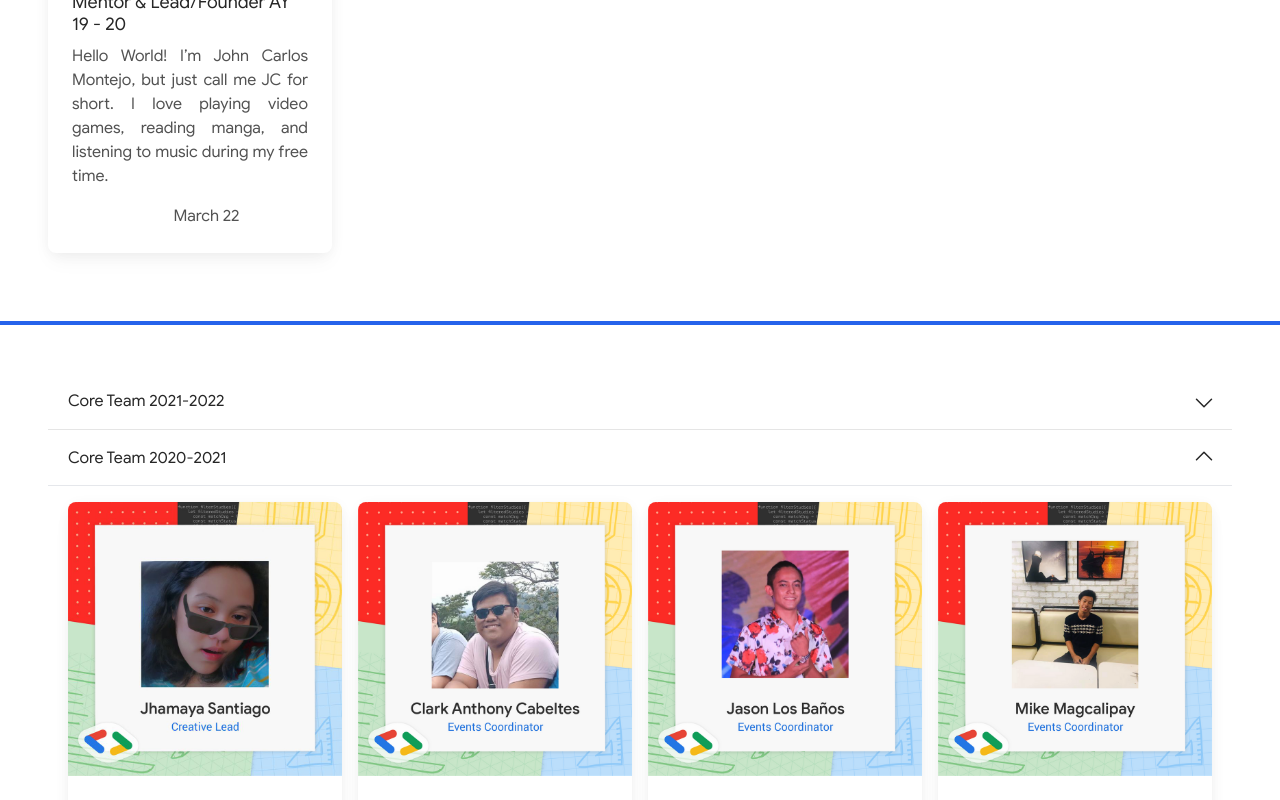
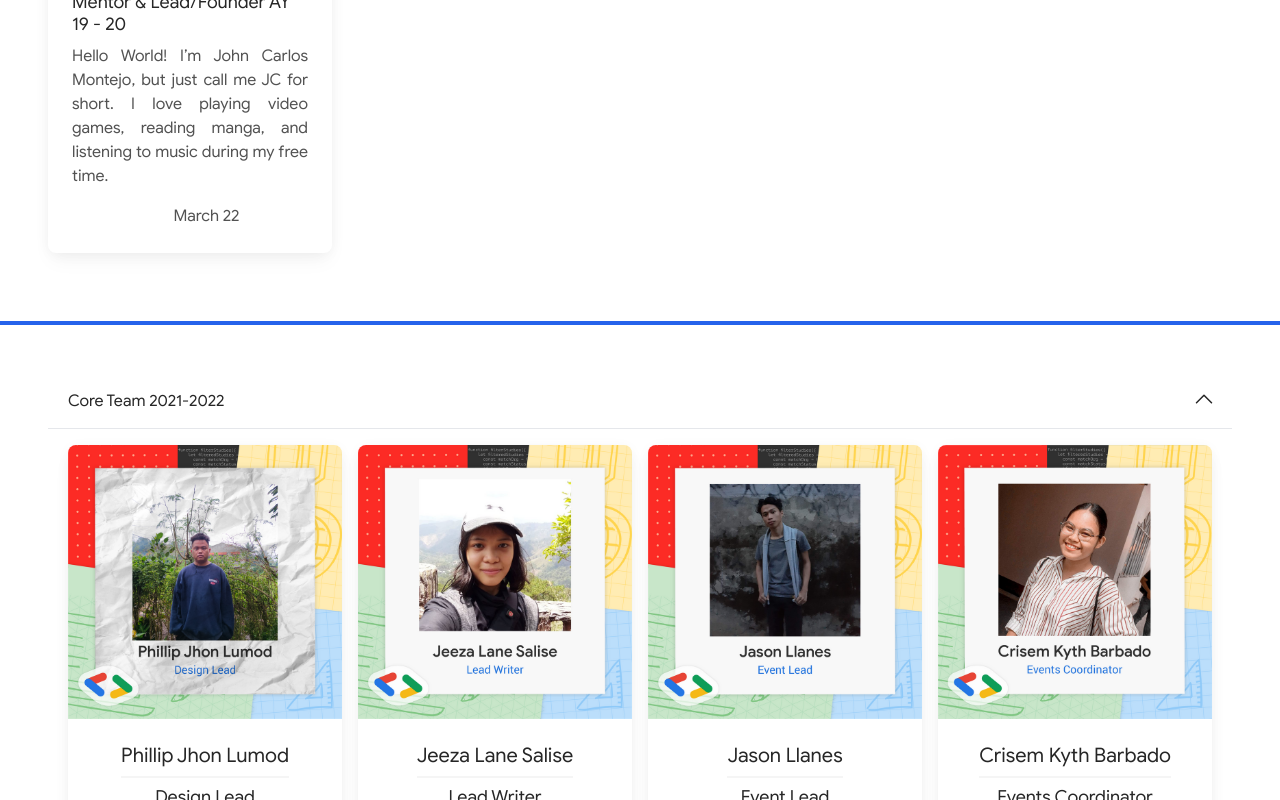
Before and after one commit to dscsticdo/dscsticdo, a React (Vite) app: page / in a window 1280 px wide. Both pictures are taken after a click on the button "Core Team 2021-2022". Shown: the part 3734-4534 px from the top of the page. Built offline with nearby package versions, Linux system fonts and the light colour scheme; some icons are missing; what tw-elements would draw is missing.

Commit message:
rename `CoreTeam` from "dropdown" to "accordion"
Also close the accordion-items whenever the page refreshed

```diff
--- a/src/components/Team/CoreTeamDropDown.jsx
+++ b/src/components/Team/CoreTeamAccordion.jsx
@@ -2,8 +2,7 @@
 import { Collapse, initTE } from "tw-elements";
 initTE({ Collapse });
 
-const CoreTeamDropDown = (props) => {
-	console.log(props);
+const CoreTeamAccordion = (props) => {
 	return (
 		<>
 			<div className="rounded-none border border-l-0 border-r-0 border-t-0 border-neutral-200 bg-white dark:border-neutral-600 dark:bg-neutral-800">
@@ -12,6 +11,7 @@ const CoreTeamDropDown = (props) => {
 						className="group relative flex w-full items-center rounded-none border-0 bg-white px-5 py-4 text-left text-base text-neutral-800 transition [overflow-anchor:none] hover:z-[2] focus:z-[3] focus:outline-none dark:bg-neutral-800 dark:text-white [&:not([data-te-collapse-collapsed])]:bg-white [&:not([data-te-collapse-collapsed])]:text-primary [&:not([data-te-collapse-collapsed])]:[box-shadow:inset_0_-1px_0_rgba(229,231,235)] dark:[&:not([data-te-collapse-collapsed])]:bg-neutral-800 dark:[&:not([data-te-collapse-collapsed])]:text-primary-400 dark:[&:not([data-te-collapse-collapsed])]:[box-shadow:inset_0_-1px_0_rgba(75,85,99)]"
 						type="button"
 						data-te-collapse-init
+						data-te-collapse-collapsed
 						data-te-target={`#${props.dropdown.target}`}
 						aria-expanded="false"
 						aria-controls={props.dropdown.target}
@@ -37,9 +37,8 @@ const CoreTeamDropDown = (props) => {
 				</h2>
 				<div
 					id={props.dropdown.target}
-					className="!visible"
+					className="!visible hidden border-0"
 					data-te-collapse-item
-					data-te-collapse-show
 					aria-labelledby={props.dropdown.accordionId}
 					data-te-parent="accordion-CoreTeam"
 				>
@@ -53,4 +52,4 @@ const CoreTeamDropDown = (props) => {
 	);
 };
 
-export default CoreTeamDropDown;
+export default CoreTeamAccordion;
--- a/src/data/CoreTeamDropDownData.js
+++ b/src/data/CoreTeamAccordionData.js
@@ -1,4 +1,4 @@
-export const CoreTeamDropDownData = [
+export const CoreTeamAccordionData = [
     {
         id: 1,
         accordionId: "flush-coreTeam2021",
--- a/src/pages/Team.jsx
+++ b/src/pages/Team.jsx
@@ -1,7 +1,7 @@
 import { keyPeople, coreTeam } from "../data/TeamCardData";
-import { CoreTeamDropDownData } from "../data/CoreTeamDropDownData";
+import { CoreTeamAccordionData } from "../data/CoreTeamAccordionData";
 import TeamCard from "../components/team/TeamCard";
-import CoreTeamDropDown from "../components/team/CoreTeamDropDown";
+import CoreTeamAccordion from "../components/Team/CoreTeamAccordion";
 
 import { Collapse, initTE } from "tw-elements";
 initTE({ Collapse });
@@ -20,14 +20,14 @@ const Team = () => {
 		return <TeamCard key={item.id} card={item} />;
 	});
 	// core-team dropdown
-	const CoreTeamDropDownItems = CoreTeamDropDownData.map((item) => {
+	const CoreTeamDropDownItems = CoreTeamAccordionData.map((item) => {
 		let cards;
 		if (item.id === 1) {
 			cards = CoreTeam2021Items;
 		} else if (item.id === 2) {
 			cards = CoreTeam2020Items;
 		}
-		return <CoreTeamDropDown key={item.id} dropdown={item} cards={cards} />;
+		return <CoreTeamAccordion key={item.id} dropdown={item} cards={cards} />;
 	});
 
 	return (
```
